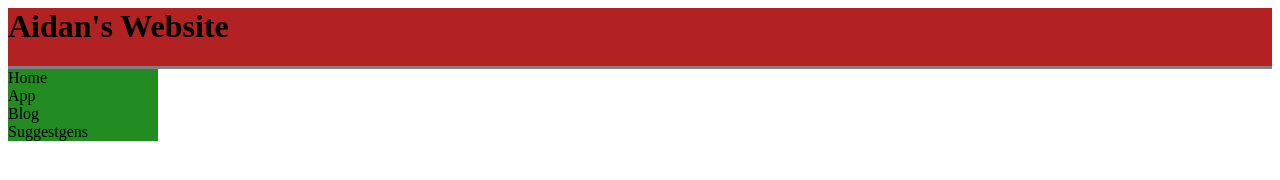
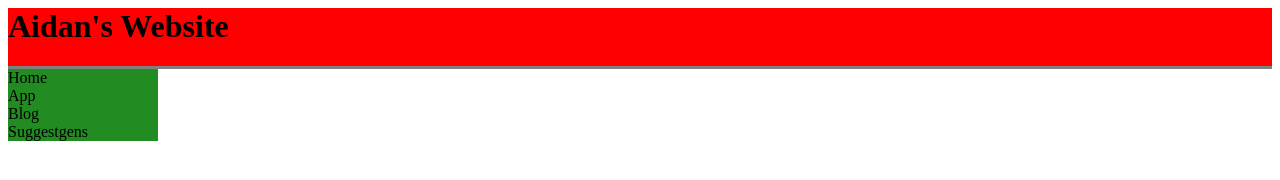
Before and after one commit to Richienb/aidan, a plain HTML site: page index.html in a window 1280 px wide. Drawn offline with Linux system fonts and the light colour scheme.

Commit message:
Update index.html

```diff
--- a/index.html
+++ b/index.html
@@ -4,13 +4,13 @@
   .header {
    border-bottom-style:solid;
     border-color:grey;
-    background-color:#B22222;
+    background-color:red;
   }
 .menu {
   background-color:#228B22;
   width:150px;
   }
   h1 {
-   background-color:#B22222;
+   background-color:red;
   }
 </style>
```
